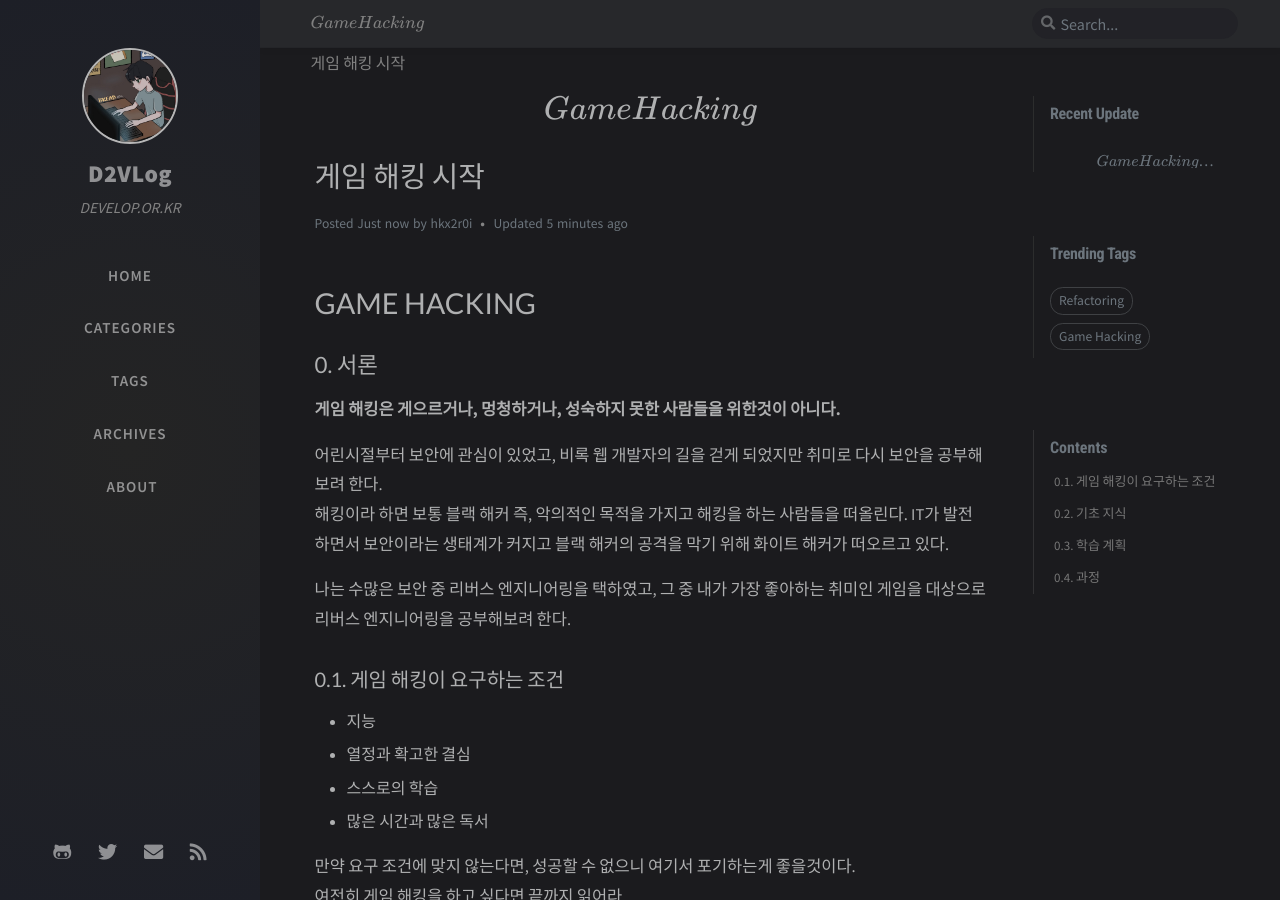
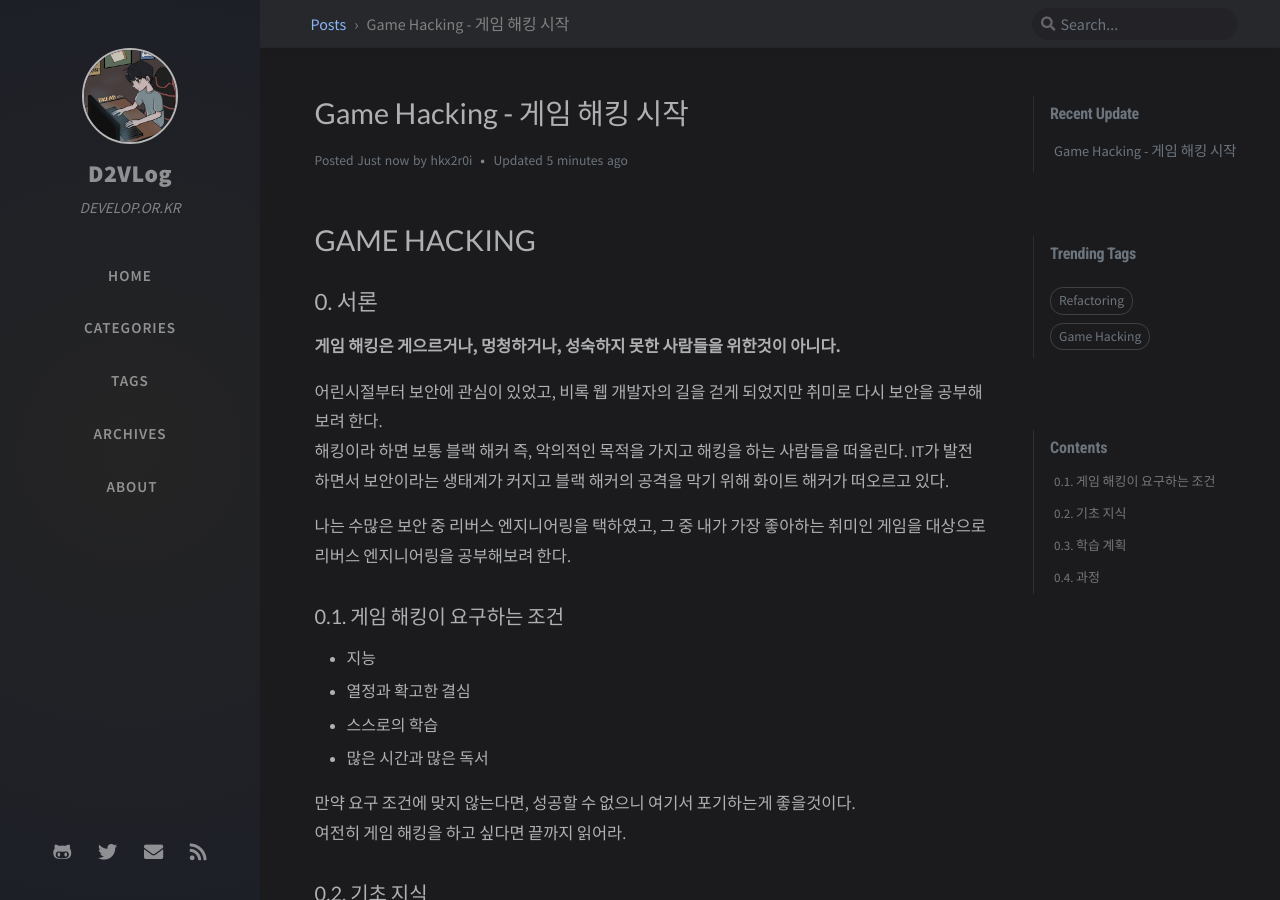
Before and after one commit to 0n1dev/newblog, a Jekyll site: the page built from _posts/2020-08-26-game-hacking-1.md, in a window 1280 px wide and 900 px high. Built offline with Jekyll 4.4.1, drawn with Linux system fonts in a browser that asks for light colours; nearby versions of some CDN libraries; comment, search, counter and statistics services are not loaded.

Commit message:
포스트 제목 수정

```diff
--- a/_posts/2020-08-26-game-hacking-1.md
+++ b/_posts/2020-08-26-game-hacking-1.md
@@ -1,5 +1,5 @@
 ---
-title: \[Game Hacking\] 게임 해킹 시작
+title: Game Hacking - 게임 해킹 시작
 author: hkx2r0i
 date: 2020-08-26 23:22:00 +0800
 categories: [Security, Game Hacking]
```
